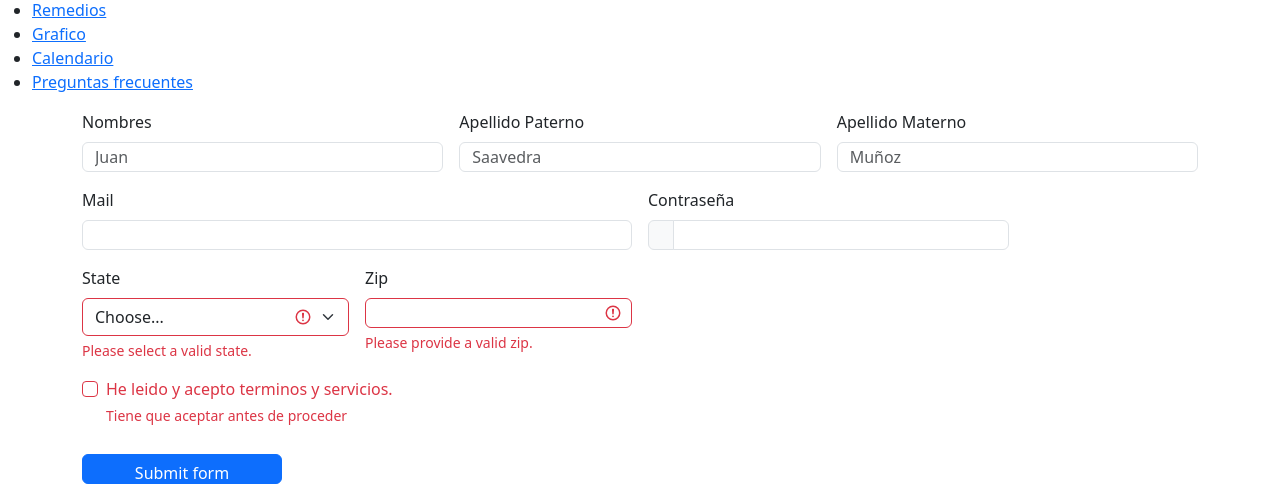
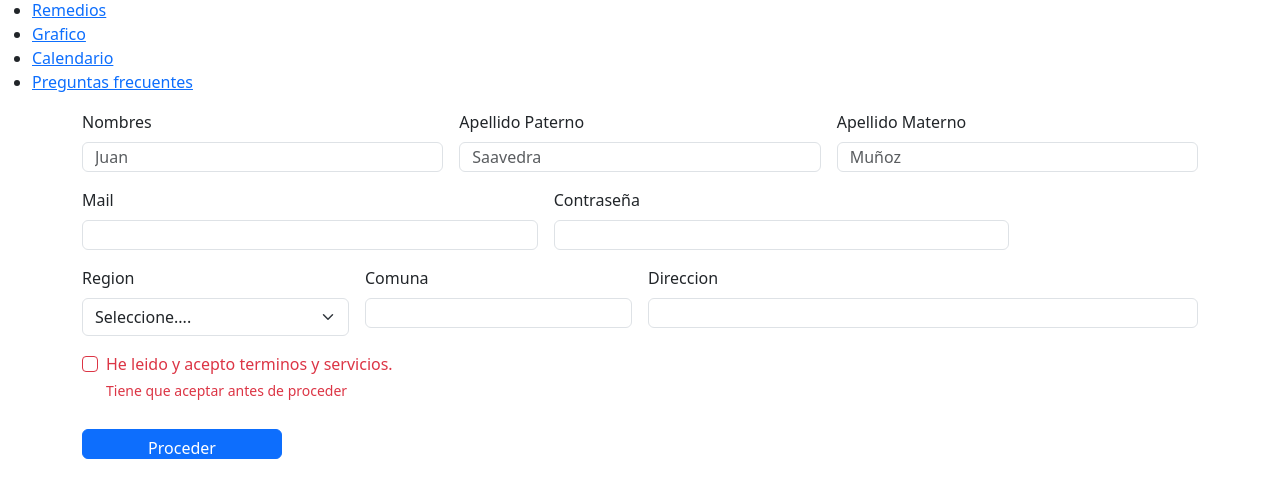
Before and after one commit to Leftzara/Proyecto_Ingenieria_Web, a plain HTML site: page registro.html in a window 1280 px wide. Shown: the part 426-913 px from the top of the page. Drawn offline with nearby package versions, Linux system fonts and the light colour scheme.

Commit message:
registro update

```diff
--- a/registro.html
+++ b/registro.html
@@ -60,7 +60,7 @@
                         <div class="invalid-feedback">Este campo es obligatorio </div>
                     </div>
 
-                    <div class="col-md-6">
+                    <div class="col-md-5">
                         <label for="mail" class="form-label">Mail</label>
                         <div class="input-group has-validation">
                             <input type="email" class="form-control" id="mail" required>
@@ -68,28 +68,44 @@
                         </div>
                     </div>
 
-                    <div class="col-md-4">
+                    <div class="col-md-5">
                         <label for="contraseña" class="form-label">Contraseña</label>
                         <div class="input-group has-validation">
-                            <span class="input-group-text" id="onputGroupPrepend3"></span>
                         <input type="password" class="form-control" id="contraseña"  required>
                         <div class="invalid-feedback">Este campo es obligatorio</div>
                         </div>
                     </div>
 
                     <div class="col-md-3">
-                        <label for="validationServer04" class="form-label">State</label>
-                        <select class="form-select is-invalid" id="validationServer04" ariadescribedby="validationServer04Feedback" required>
-                            <option selected disabled value="">Choose...</option>
-                            <option>...</option>
+                        <label for="region" class="form-label">Region</label>
+                        <select class="form-select" id="region" required>
+                            <option selected disabled value="">Seleccione....</option>
+                            <option>RM</option>
+                            <option>I</option>
+                            <option>II</option>
+                            <option>III</option>
+                            <option>IV</option>
+                            <option>V</option>
+                            <option>VI</option>
+                            <option>VII</option>
+                            <option>VIII</option>
+                            <option>IX</option>
+                            <option>X</option>
+                            <option>XI</option>
                         </select>
-                        <div id="validationServer04Feedback" class="invalid-feedback">Please select a valid state.</div>
+                        <div class="invalid-feedback">Este campo es obligatorio</div>
                     </div>
 
                     <div class="col-md-3">
-                        <label for="validationServer05" class="form-label">Zip</label>
-                        <input type="text" class="form-control is-invalid" id="validationServer05" ariadescribedby="validationServer05Feedback" required>
-                        <div id="validationServer05Feedback" class="invalid-feedback">Please provide a valid zip.</div>
+                        <label for="comuna" class="form-label">Comuna</label>
+                        <input type="text" class="form-control" id="comuna" required>
+                        <div class="invalid-feedback">Este campo es obligatorio</div>
+                    </div>
+
+                    <div class="col-md-6">
+                        <label for="direccion" class="form-label">Direccion</label>
+                        <input type="text" class="form-control" id="direccion" required>
+                        <div class="invalid-feedback">Este campo es obligatorio</div>
                     </div>
 
                     <div class="col-12">
@@ -101,7 +117,7 @@
                     </div>
 
                     <div class="col-12">
-                        <button class="btn btn-primary" type="submit">Submit form</button>
+                        <button class="btn btn-primary" type="submit">Proceder</button>
                     </div>
                 </form>
             </div>
```
